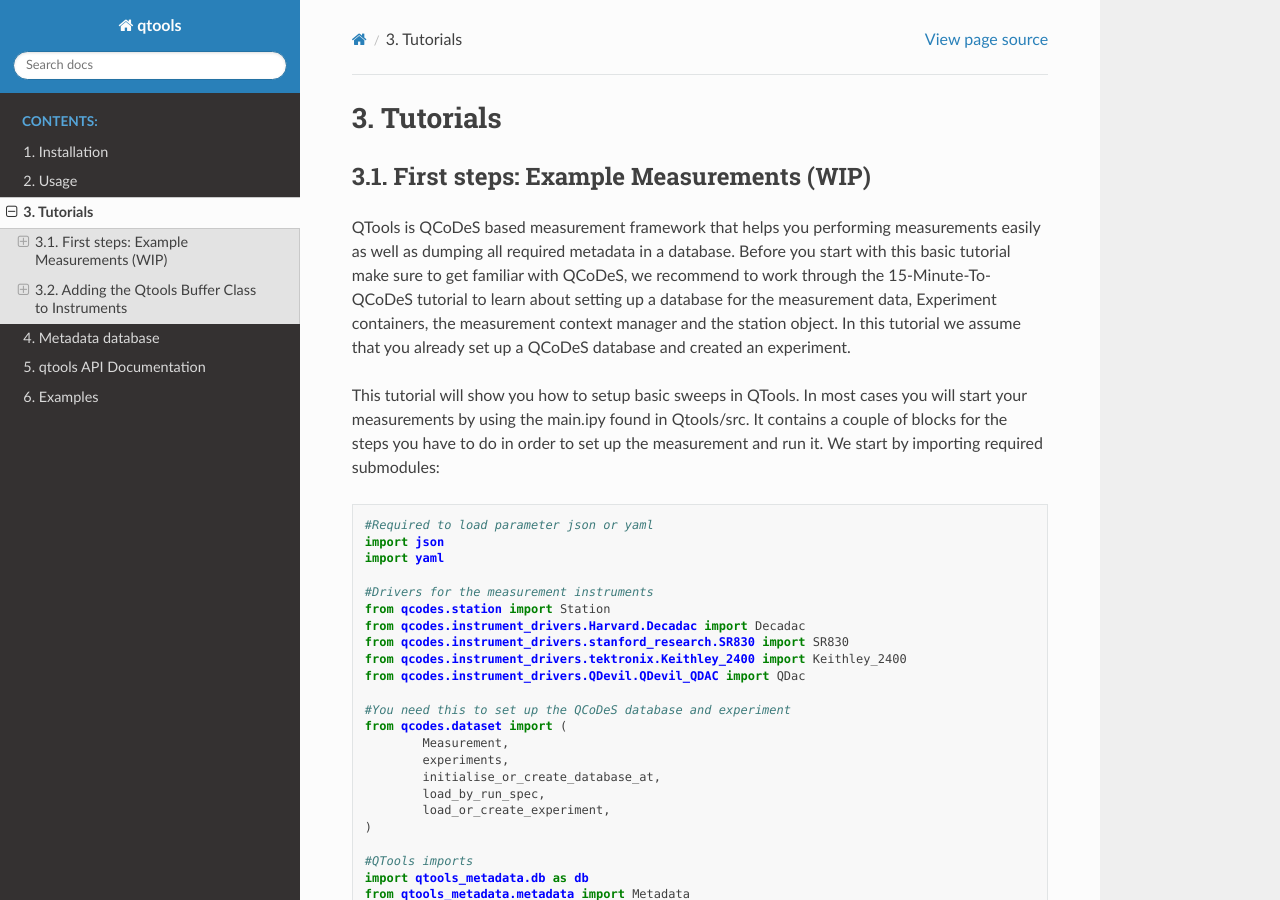
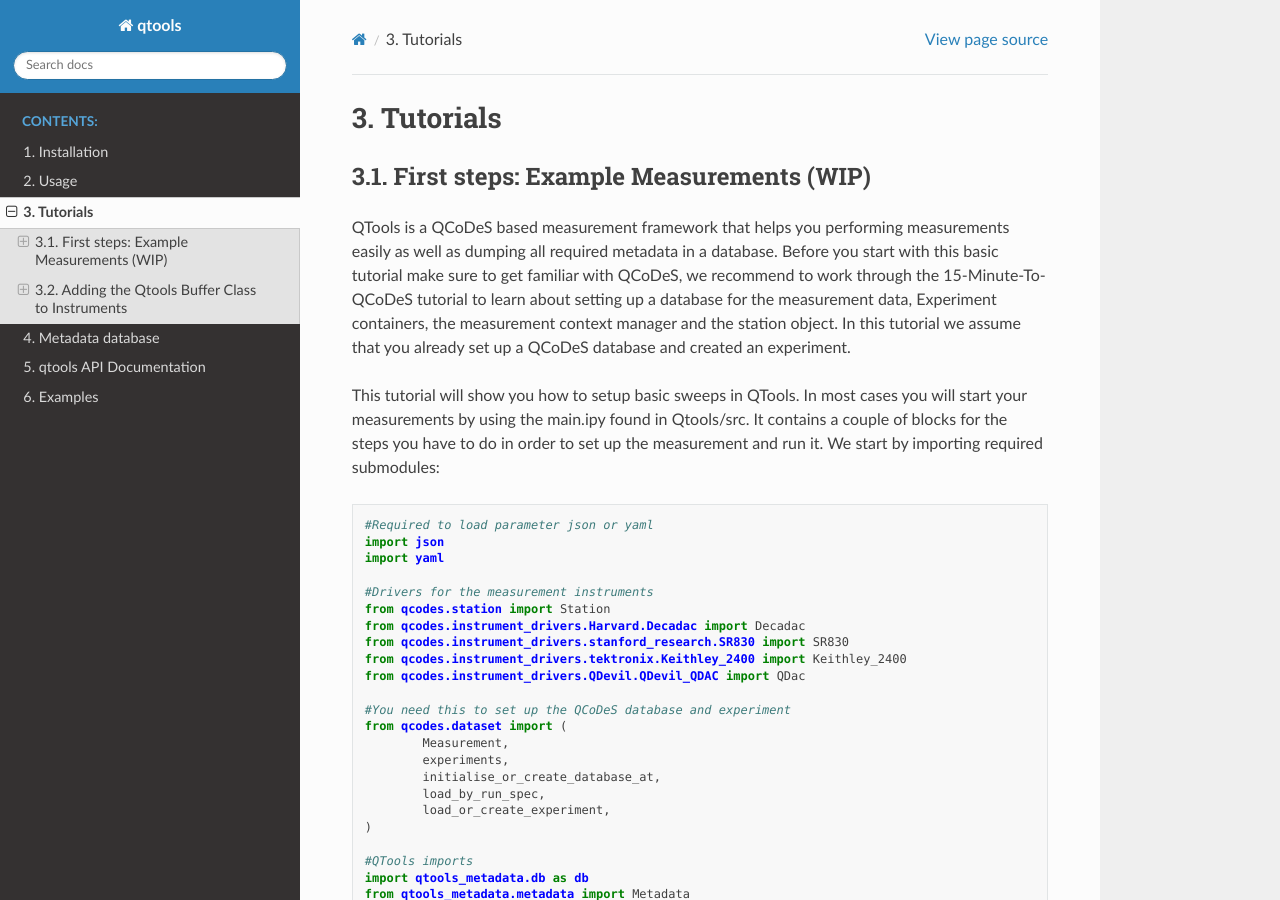
Before and after one commit to qutech/QuMADA, a Sphinx documentation site: the page built from docs/tutorials.rst, in a window 1280 px wide and 900 px high. Built offline with Sphinx 7.4.7 and the Read the Docs theme 2.0.0, drawn with Linux system fonts in a browser that asks for light colours.

Commit message:
Fixed typo.

```diff
--- a/docs/tutorials.rst
+++ b/docs/tutorials.rst
@@ -4,7 +4,7 @@ Tutorials
 First steps: Example Measurements (WIP)
 ---------------------------------
 
-QTools is QCoDeS based measurement framework that helps you performing measurements easily as well as dumping all required metadata in a database.
+QTools is a QCoDeS based measurement framework that helps you performing measurements easily as well as dumping all required metadata in a database.
 Before you start with this basic tutorial make sure to get familiar with QCoDeS, we recommend to work through the 15-Minute-To-QCoDeS tutorial to learn about setting up
 a database for the measurement data, Experiment containers, the measurement context manager and the station object.
 In this tutorial we assume that you already set up a QCoDeS database and created an experiment.
```
